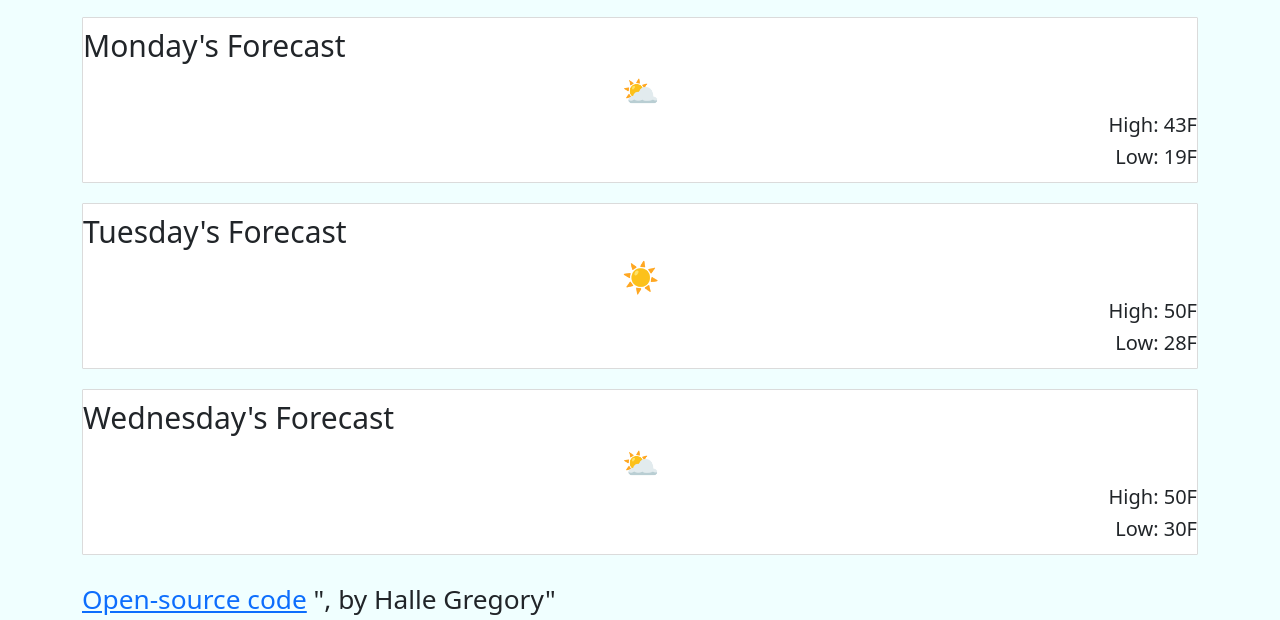
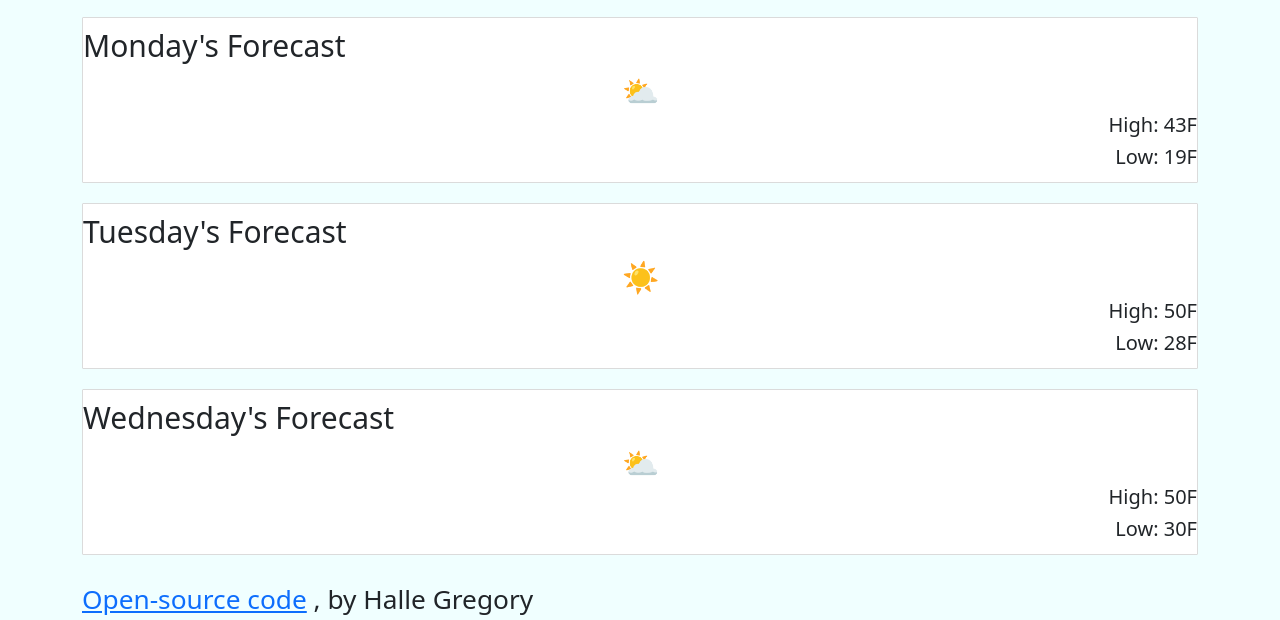
Before and after one commit to MissHalle/weather-app-W6, a plain HTML site: page index.html in a window 1280 px wide. Shown: the part 832-1452 px from the top of the page. Drawn offline with nearby package versions, Linux system fonts and the light colour scheme.

Commit message:
Update in index.html
got rid of quotations

```diff
--- a/index.html
+++ b/index.html
@@ -114,7 +114,7 @@
           </div>
           <small>
 <a href="https://github.com/MissHalle/weather-app-W6" target="_blank">Open-source code</a>
-", by Halle Gregory"
+, by Halle Gregory
           </small>
         </div>
       </div>
```
